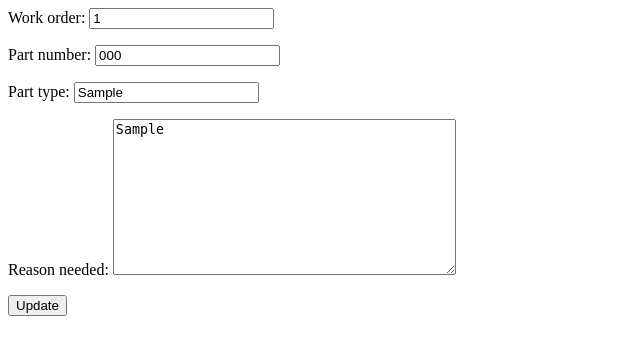
After one commit to nebula1989/RepairManMan, a Django app: page /order_parts/1/update in a window 1280 px wide. The commit adds this page. Shown: the top 355 px of the page, without its empty margins (0-640 px from the left). Run offline with Django 4.2, Linux system fonts and the light colour scheme; tables that the repository leaves empty hold one stand-in row (values such as "Sample post").

Commit message:
part ordering create, update, view

```diff
--- a/order_parts/models.py
+++ b/order_parts/models.py
@@ -10,9 +10,4 @@ class OrderPart(models.Model):
     date_ordered = models.DateTimeField(auto_now=True)
 
     def __str__(self):
-        str_output = "\nWork Order: %d \n" \
-                 "Part Number: %s \n" \
-                 "Part Type: %s\n" \
-                 "Reason Needed: %s\n" \
-                 "Date Ordered: %s" % (self.work_order, self.part_number, self.part_type, self.reason_needed, self.date_ordered)
-        return str_output
+        return self.id
--- a/order_parts/urls.py
+++ b/order_parts/urls.py
@@ -1,12 +1,12 @@
 from django.urls import path
 
 from . import views
-from order_parts.views import IndexView, PartsOrdersArchiveView
-
+from order_parts.views import IndexView, PartsOrdersArchiveView, PartsOrdersUpdateView
 
 urlpatterns = [
     path('', IndexView.as_view(), name='PartsOrderedIndex'),
     path('partsForm', views.part_order_form, name='part_order_form'),
     path('detail/<int:part_order_id>/', views.detail, name='detail'),
+    path('<pk>/update', PartsOrdersUpdateView.as_view(), name='update'),
     path('today/', PartsOrdersArchiveView.as_view(), name='todays_part_orders'),
 ]
--- a/order_parts/views.py
+++ b/order_parts/views.py
@@ -1,11 +1,10 @@
-from django.http import HttpResponseRedirect
-from django.urls import reverse
-from django.views import generic
 from django.http import Http404
 from django.utils import timezone
-from django.shortcuts import render, get_object_or_404
+from django.shortcuts import render
 from django.views.generic import ListView
 from django.views.generic.dates import TodayArchiveView
+from django.views.generic.edit import UpdateView
+
 from .forms import PartOrderingForm
 from .models import OrderPart
 
@@ -46,6 +45,13 @@ def detail(request, part_order_id):
                   {'part_order': part_order})
 
 
+class PartsOrdersUpdateView(UpdateView):
+    model = OrderPart
+    fields = '__all__'
+    template_name = 'order_parts/order_parts_update_form.html'
+    success_url = '/order_parts'
+
+
 class PartsOrdersArchiveView(TodayArchiveView):
     queryset = OrderPart.objects.all()
     context_object_name = 'latest_partsordered_list'
--- a/templates/order_parts/detail.html
+++ b/templates/order_parts/detail.html
@@ -1,4 +1,8 @@
-<h1>Part Order ID: {{ part_order.id }}, Work Order: {{ part_order.work_order }}</h1>
+<h1>Part Order ID: <a href="{% url 'update' part_order.id%}">{{ part_order.id }}</a>, Work Order: {{ part_order.work_order }}</h1>
 <h2>{{ part_order.part_number }}</h2>
 <h3>{{ part_order.part_type }}</h3>
 <h3>{{ part_order.reason_needed }}</h3>
+
+<form action="" method="get">
+    <button type="submit" class="button">See Today's Parts Ordered</button>
+</form>
--- /dev/null
+++ b/templates/order_parts/order_parts_update_form.html
@@ -0,0 +1,4 @@
+<form method="post">{% csrf_token %}
+    {{ form.as_p }}
+    <input type="submit" value="Update">
+</form>
```
